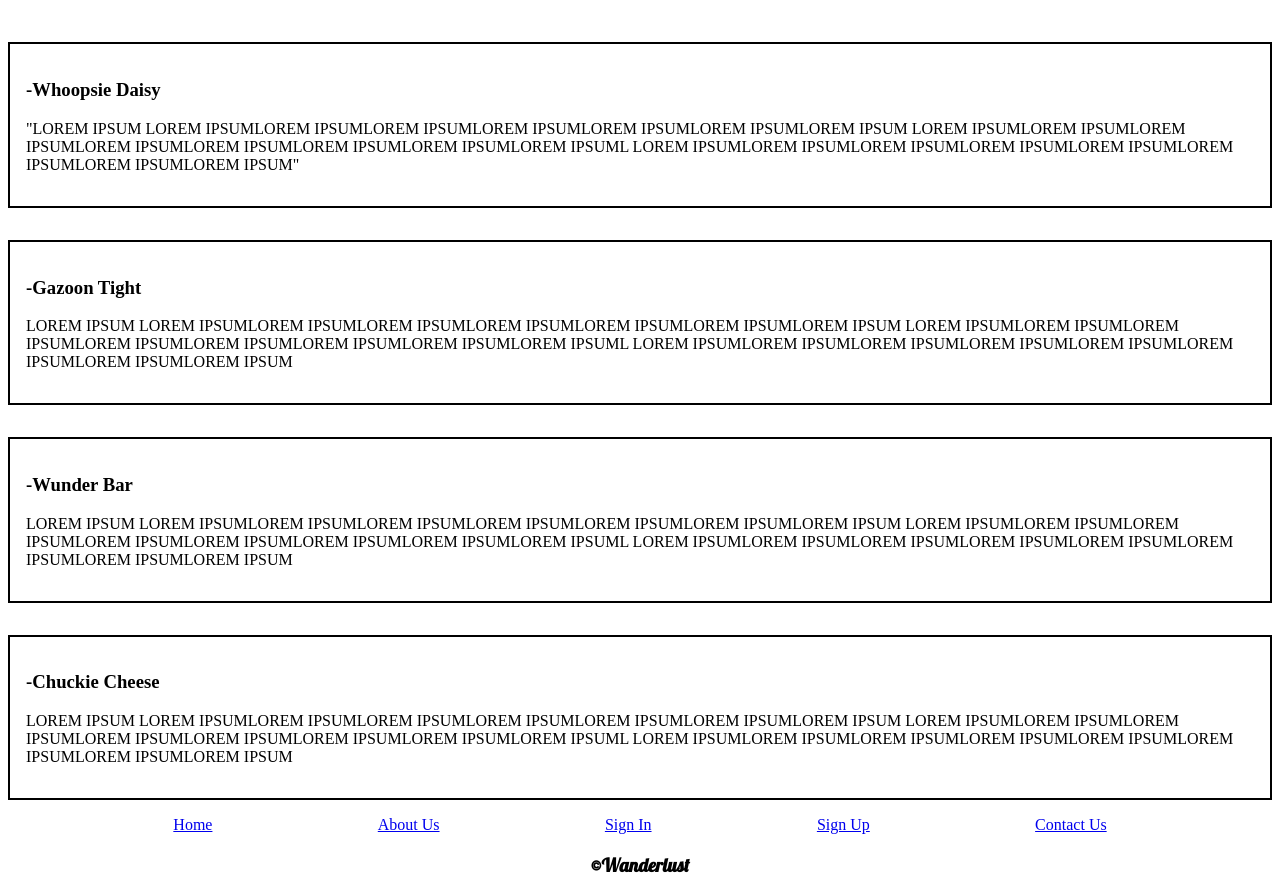
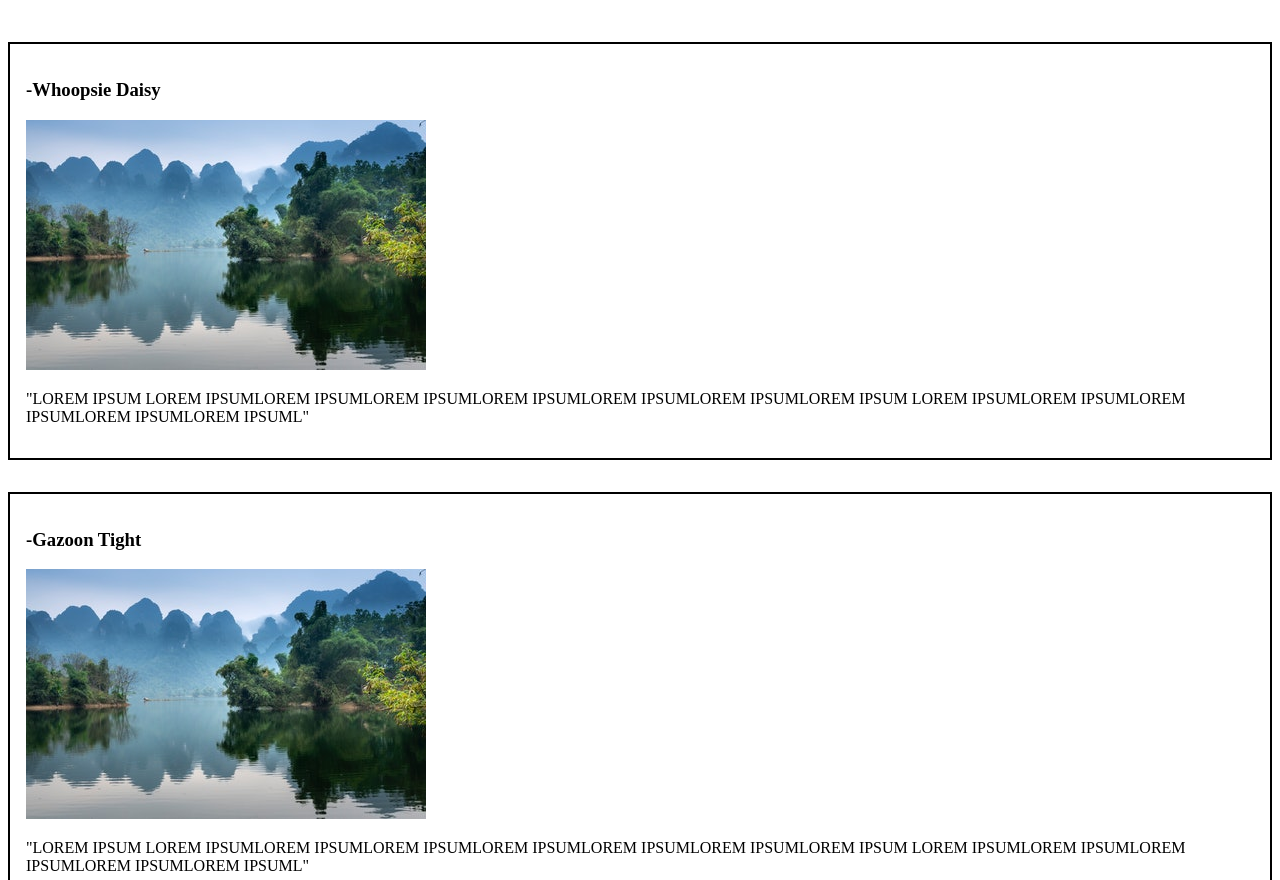
Before and after one commit to Wanderlust-Build-Week/Landing_Page_Bar, a plain HTML site: page index.html in a window 1280 px wide. Shown: the part 1000-1880 px from the top of the page. Drawn offline with Linux system fonts and the light colour scheme.

Commit message:
added photos to the main content testimonial cards.

```diff
--- a/index.html
+++ b/index.html
@@ -46,37 +46,37 @@
         <h2 class="main-content-title">Wanderlust Testimonies</h2>
         <div class="main one">
             <h3 class="guide one">-Whoopsie Daisy</h3>
+            <img class="main-photo" src="/Landing_Page_Bar/images/photo-of-a-boat-on-a-river-2178175.jpg">
             <p>
                 "LOREM IPSUM LOREM IPSUMLOREM IPSUMLOREM IPSUMLOREM IPSUMLOREM IPSUMLOREM IPSUMLOREM IPSUM
-                LOREM IPSUMLOREM IPSUMLOREM IPSUMLOREM IPSUMLOREM IPSUMLOREM IPSUMLOREM IPSUMLOREM IPSUML
-                LOREM IPSUMLOREM IPSUMLOREM IPSUMLOREM IPSUMLOREM IPSUMLOREM IPSUMLOREM IPSUMLOREM IPSUM"
+                LOREM IPSUMLOREM IPSUMLOREM IPSUMLOREM IPSUMLOREM IPSUML"
             </p>
         </div>
 
         <div class="main two">
             <h3 class="guide two">-Gazoon Tight</h3>
+            <img class="main-photo" src="/Landing_Page_Bar/images/photo-of-a-boat-on-a-river-2178175.jpg">
             <p>
-                LOREM IPSUM LOREM IPSUMLOREM IPSUMLOREM IPSUMLOREM IPSUMLOREM IPSUMLOREM IPSUMLOREM IPSUM
-                LOREM IPSUMLOREM IPSUMLOREM IPSUMLOREM IPSUMLOREM IPSUMLOREM IPSUMLOREM IPSUMLOREM IPSUML
-                LOREM IPSUMLOREM IPSUMLOREM IPSUMLOREM IPSUMLOREM IPSUMLOREM IPSUMLOREM IPSUMLOREM IPSUM
+                "LOREM IPSUM LOREM IPSUMLOREM IPSUMLOREM IPSUMLOREM IPSUMLOREM IPSUMLOREM IPSUMLOREM IPSUM
+                LOREM IPSUMLOREM IPSUMLOREM IPSUMLOREM IPSUMLOREM IPSUML"
             </p>
         </div>
 
         <div class="main three">
             <h3 class="traveler one">-Wunder Bar</h3>
+            <img class="main-photo" src="/Landing_Page_Bar/images/photo-of-a-boat-on-a-river-2178175.jpg">
             <p>
-                LOREM IPSUM LOREM IPSUMLOREM IPSUMLOREM IPSUMLOREM IPSUMLOREM IPSUMLOREM IPSUMLOREM IPSUM
-                LOREM IPSUMLOREM IPSUMLOREM IPSUMLOREM IPSUMLOREM IPSUMLOREM IPSUMLOREM IPSUMLOREM IPSUML
-                LOREM IPSUMLOREM IPSUMLOREM IPSUMLOREM IPSUMLOREM IPSUMLOREM IPSUMLOREM IPSUMLOREM IPSUM
+                "LOREM IPSUM LOREM IPSUMLOREM IPSUMLOREM IPSUMLOREM IPSUMLOREM IPSUMLOREM IPSUMLOREM IPSUM
+                LOREM IPSUMLOREM IPSUMLOREM IPSUMLOREM IPSUMLOREM IPSUML"
             </p>
         </div>
 
         <div class="main four">
             <h3 class="traveler two">-Chuckie Cheese</h3>
             <p>
-                LOREM IPSUM LOREM IPSUMLOREM IPSUMLOREM IPSUMLOREM IPSUMLOREM IPSUMLOREM IPSUMLOREM IPSUM
-                LOREM IPSUMLOREM IPSUMLOREM IPSUMLOREM IPSUMLOREM IPSUMLOREM IPSUMLOREM IPSUMLOREM IPSUML
-                LOREM IPSUMLOREM IPSUMLOREM IPSUMLOREM IPSUMLOREM IPSUMLOREM IPSUMLOREM IPSUMLOREM IPSUM
+                <img class="main-photo" src="/Landing_Page_Bar/images/photo-of-a-boat-on-a-river-2178175.jpg">
+                "LOREM IPSUM LOREM IPSUMLOREM IPSUMLOREM IPSUMLOREM IPSUMLOREM IPSUMLOREM IPSUMLOREM IPSUM
+                LOREM IPSUMLOREM IPSUMLOREM IPSUMLOREM IPSUMLOREM IPSUML"
             </p>
         </div>
     </section>
--- a/less/footer.less
+++ b/less/footer.less
@@ -1,5 +1,4 @@
 footer{
-    margin-top: 1.5rem;
     margin: 0 auto;
     text-align: center;
     .footer-nav{
--- a/less/mainContent.less
+++ b/less/mainContent.less
@@ -1,5 +1,6 @@
 .main-content{
     margin-top: 2rem;
+    margin-bottom: 2rem;
     display: flex;
     flex-direction: column;
     .main-content-title{
```
Also changed, not shown: css/index.css, images/man-standing-on-a-rock-1271619.jpg (added), images/photo-of-a-boat-on-a-river-2178175.jpg (added).
